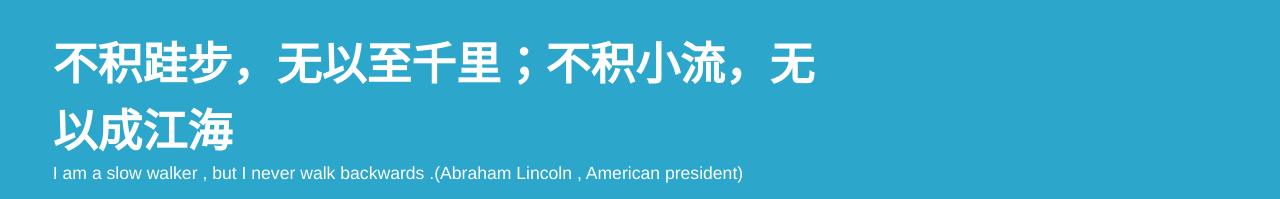
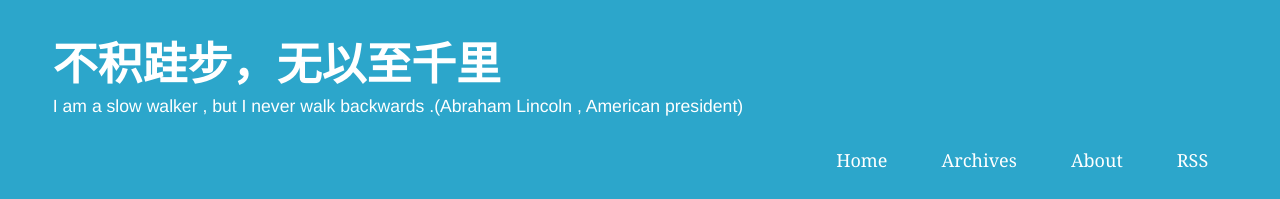
Before and after one commit to wowojyc/iwowo, a plain HTML site: page 2016/07/08/hello-world/index.html in a window 1280 px wide. Shown: the top 199 px of the page. Drawn offline with nearby package versions, Linux system fonts and the light colour scheme; some packages are replaced by stand-ins of ours; no server answers; a script that the page names is missing; a web font is replaced by a local one.

Commit message:
Site updated: 2016-07-09 17:12:23

```diff
--- a/2016/07/08/hello-world/index.html
+++ b/2016/07/08/hello-world/index.html
@@ -15,7 +15,7 @@
 	})();
 	</script>
 
-  <title>Hello World | 不积跬步，无以至千里；不积小流，无以成江海</title>
+  <title>Hello World | 不积跬步，无以至千里</title>
   <meta name="author" content="wowojyc">
 
   <meta name="description" content="To be better">
@@ -24,14 +24,14 @@
   <meta name="viewport" content="width=device-width, initial-scale=1, maximum-scale=1">
 
   <meta property="og:title" content="Hello World"/>
-  <meta property="og:site_name" content="不积跬步，无以至千里；不积小流，无以成江海"/>
+  <meta property="og:site_name" content="不积跬步，无以至千里"/>
 
 
     <meta property="og:image" content="undefined"/>
 
 
   <link href="/imgs/2.ico" rel="icon" type="image/x-ico">
-  <link rel="alternate" href="/atom.xml" title="不积跬步，无以至千里；不积小流，无以成江海" type="application/atom+xml">
+  <link rel="alternate" href="/atom.xml" title="不积跬步，无以至千里" type="application/atom+xml">
   <link rel="stylesheet" href="/css/style.css" media="screen" type="text/css">
   <!--[if lt IE 9]><script src="//html5shiv.googlecode.com/svn/trunk/html5.js"></script><![endif]-->
   <script src="//libs.baidu.com/jquery/1.8.0/jquery.min.js"></script>
@@ -42,7 +42,7 @@
   <header><div>
 
 			<div id="textlogo">
-				<h1 class="site-name">不积跬步，无以至千里；不积小流，无以成江海</h1>
+				<h1 class="site-name">不积跬步，无以至千里</h1>
 				<h2 class="blog-motto">I am a slow walker , but I never walk backwards .(Abraham Lincoln , American president)</h2>
 			</div>
 			<nav class="animated">
--- a/atom.xml
+++ b/atom.xml
@@ -1,6 +1,6 @@
 <?xml version="1.0" encoding="utf-8"?>
 <feed xmlns="http://www.w3.org/2005/Atom">
-  <title><![CDATA[不积跬步，无以至千里；不积小流，无以成江海]]></title>
+  <title><![CDATA[不积跬步，无以至千里]]></title>
   <subtitle><![CDATA[I am a slow walker , but I never walk backwards .(Abraham Lincoln , American president)]]></subtitle>
   <link href="/atom.xml" rel="self"/>
   <link href="http://wowojyc.github.io/"/>
```
Also changed, not shown: about/index.html (+4 -4 lines), archives/2016/07/index.html (+4 -4 lines), archives/2016/index.html (+4 -4 lines), archives/index.html (+4 -4 lines), categories/hello-world/index.html (+4 -4 lines), index.html (+4 -4 lines), tags/hexo/index.html (+4 -4 lines).
